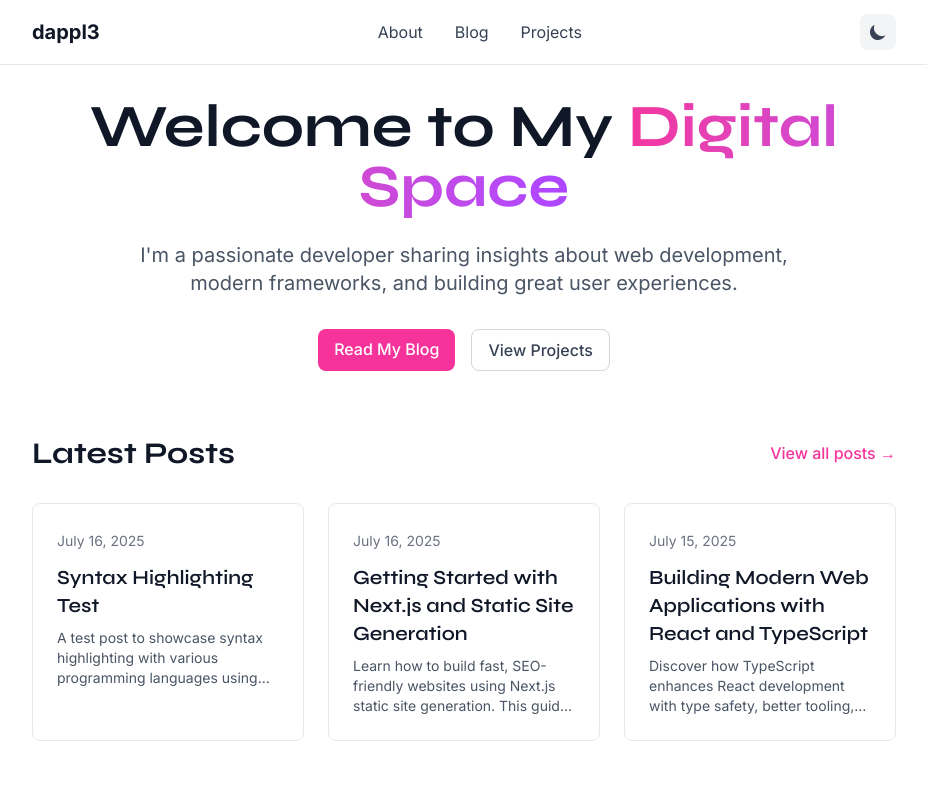
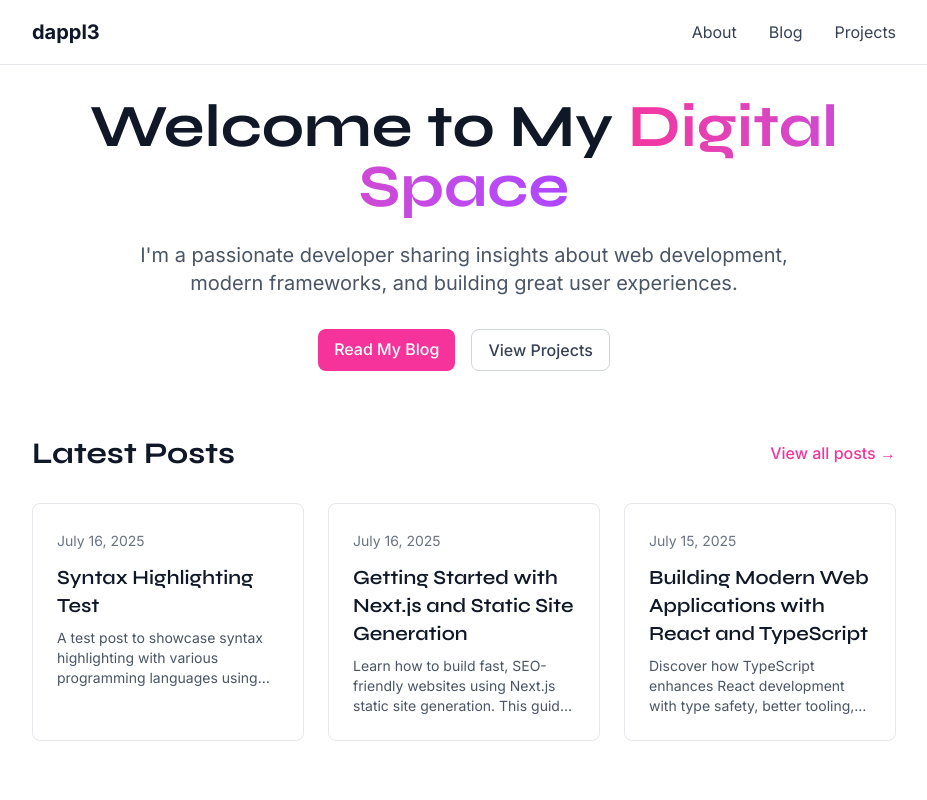
Before and after one commit to dylanapplegate/dappl3_site, a Next.js app: page / in a window 1280 px wide. Shown: the top 800 px of the page, without its empty margins (176-1103 px from the left). Built offline with nearby package versions, Linux system fonts and the light colour scheme; a small style sheet from the web is missing.

Commit message:
refactor: reorganize Header component structure and restore navigation links

```diff
--- a/components/Header.js
+++ b/components/Header.js
@@ -24,29 +24,6 @@
             dappl3
           </Link>
 
-          {/* Navigation */}
-          <nav className="items-center hidden space-x-8 md:flex">
-            <Link
-              href="/about"
-              className="text-gray-700 transition-colors dark:text-gray-300 hover:text-pink-500 dark:hover:text-pink-400"
-            >
-              About
-            </Link>
-            <Link
-              href="/blog"
-              className="text-gray-700 transition-colors dark:text-gray-300 hover:text-pink-500 dark:hover:text-pink-400"
-            >
-              Blog
-            </Link>
-            <Link
-              href="/projects"
-              className="text-gray-700 transition-colors dark:text-gray-300 hover:text-pink-500 dark:hover:text-pink-400"
-            >
-              Projects
-            </Link>
-          </nav>
-
-          {/* Theme Toggle */}
           <div className="flex items-center space-x-4">
             {/* Mobile Navigation Button */}
             <div className="md:hidden">
@@ -75,38 +52,28 @@
                 </svg>
               </button>
             </div>
-
-            {/* Theme Toggle Button */}
-            {mounted && (
-              <button
-                onClick={() => setTheme(theme === "dark" ? "light" : "dark")}
-                className="p-2 text-gray-700 transition-colors bg-gray-100 rounded-lg dark:bg-gray-800 dark:text-gray-300 hover:bg-gray-200 dark:hover:bg-gray-700"
-                aria-label="Toggle theme"
-              >
-                {theme === "dark" ? (
-                  <svg
-                    className="w-5 h-5"
-                    fill="currentColor"
-                    viewBox="0 0 20 20"
-                  >
-                    <path
-                      fillRule="evenodd"
-                      d="M10 2a1 1 0 011 1v1a1 1 0 11-2 0V3a1 1 0 011-1zm4 8a4 4 0 11-8 0 4 4 0 018 0zm-.464 4.95l.707.707a1 1 0 001.414-1.414l-.707-.707a1 1 0 00-1.414 1.414zm2.12-10.607a1 1 0 010 1.414l-.706.707a1 1 0 11-1.414-1.414l.707-.707a1 1 0 011.414 0zM17 11a1 1 0 100-2h-1a1 1 0 100 2h1zm-7 4a1 1 0 011 1v1a1 1 0 11-2 0v-1a1 1 0 011-1zM5.05 6.464A1 1 0 106.465 5.05l-.708-.707a1 1 0 00-1.414 1.414l.707.707zm1.414 8.486l-.707.707a1 1 0 01-1.414-1.414l.707-.707a1 1 0 011.414 1.414zM4 11a1 1 0 100-2H3a1 1 0 000 2h1z"
-                      clipRule="evenodd"
-                    />
-                  </svg>
-                ) : (
-                  <svg
-                    className="w-5 h-5"
-                    fill="currentColor"
-                    viewBox="0 0 20 20"
-                  >
-                    <path d="M17.293 13.293A8 8 0 016.707 2.707a8.001 8.001 0 1010.586 10.586z" />
-                  </svg>
-                )}
-              </button>
-            )}
           </div>
+          {/* Navigation */}
+          <nav className="items-center hidden space-x-8 md:flex">
+            <Link
+              href="/about"
+              className="text-gray-700 transition-colors dark:text-gray-300 hover:text-pink-500 dark:hover:text-pink-400"
+            >
+              About
+            </Link>
+            <Link
+              href="/blog"
+              className="text-gray-700 transition-colors dark:text-gray-300 hover:text-pink-500 dark:hover:text-pink-400"
+            >
+              Blog
+            </Link>
+            <Link
+              href="/projects"
+              className="text-gray-700 transition-colors dark:text-gray-300 hover:text-pink-500 dark:hover:text-pink-400"
+            >
+              Projects
+            </Link>
+          </nav>
         </div>
 
         {/* Mobile Navigation Menu */}
```
